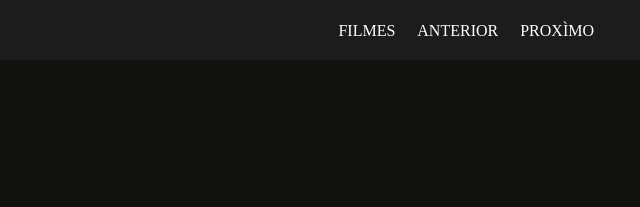
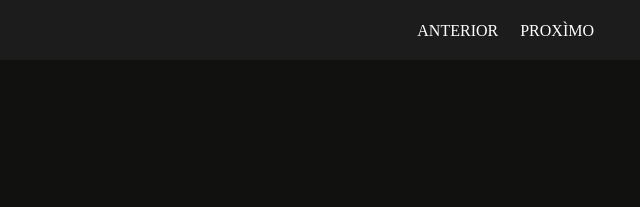
Before and after one commit to jansenflix2/xog2, a plain HTML site: page index.html in a window 1280 px wide. Shown: the top 207 px of the page, 640-1280 px from the left. Drawn offline with Linux system fonts and the light colour scheme.

Commit message:
Update index.html

```diff
--- a/index.html
+++ b/index.html
@@ -24,7 +24,7 @@ font-family: 'Lucida Sans', 'Lucida Sans Regular', 'Lucida Grande', 'Lucida Sans
         <h2>jansenflix</h2>
         <nav>
             <ul id="nav-lista1">
-                <li><a href="https://jansenflix.github.io/lancamentos/#">FILMES</a></li>
+                <li><a href="https://jansenflix.github.io/lancamentos/#"></a></li>
                 <li><a href="https://jansenflix2.github.io/xogum1/">ANTERIOR</a></li>
                 <li><a href="https://jansenflix2.github.io/xog3/">PROXÌMO</a></li>
             </ul>
```
